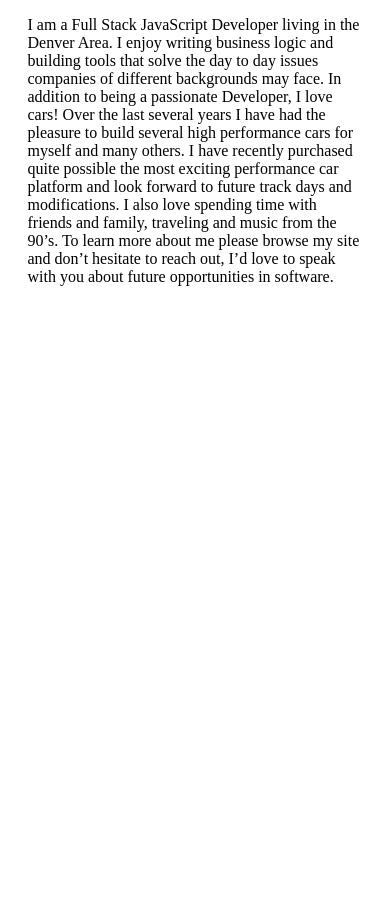
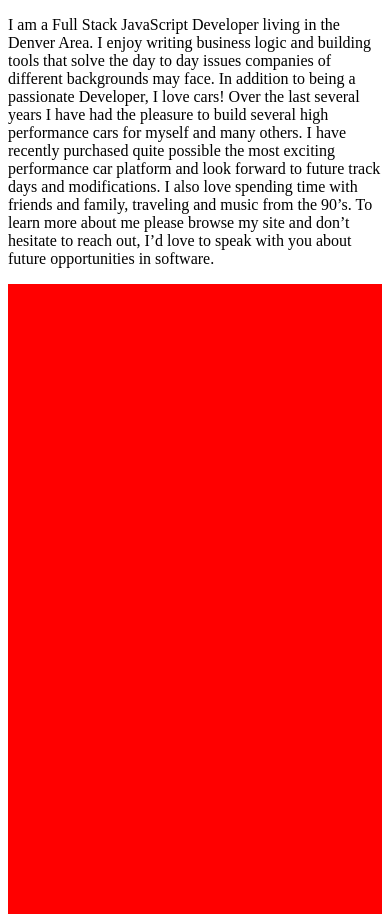
Before and after one commit to sretundijr/portfolio, a Gatsby site: page / in a window 390 px wide. Shown: the top 917 px of the page. Before the commit the page ends 844 px from the top, so only its background shows below. Built offline with nearby package versions, Linux system fonts and the light colour scheme; Gatsby itself is replaced by a stand-in of ours.

Commit message:
index page style

```diff
--- a/src/layouts/child-container.css
+++ b/src/layouts/child-container.css
@@ -4,6 +4,7 @@
   z-index: 0;
   width: 100vw;
   padding: 15vh 1.0875rem 1.45rem;
+  margin-bottom: 50px;
 }
 
 @media screen and (max-width: 800px) and (orientation: landscape) {
--- a/src/pages/index.css
+++ b/src/pages/index.css
@@ -1,5 +1,67 @@
 
-.about {
-  margin-left: 5vw;
-  margin-right: 5vw;
+.index-container {
+  display: flex;
+  flex-direction: row;
+  flex-wrap: wrap;
+  margin-left: 20px;
+  margin-right: 20px;
 }
+
+.index-content {
+  width: 60%;
+}
+
+.first-image {
+  position: absolute;
+  right: 20px;
+  margin-left: 20px;
+}
+
+.second-image {
+  margin-left: 20px;
+}
+
+@media screen and (max-width: 800px) and (orientation: landscape) {
+  .index-container {
+    display: block;
+    margin: 0;
+  }
+
+  .index-content{
+    width: 100%;
+  }
+
+  .first-image {
+    display: block;
+    position: relative;
+    margin: 0 auto;
+  }
+
+  .second-image {
+    margin-top: 20px;
+    margin-left: 0;
+  }
+}
+
+@media screen and (max-width: 450px) {
+  .index-container {
+    display: block;
+    margin: 0;
+  }
+
+  .index-content{
+    width: 100%;
+  }
+
+  .first-image {
+    display: block;
+    position: relative;
+    right: 0;
+    margin-left: 0;
+  }
+
+  .second-image {
+    margin-top: 20px;
+    margin-left: 0;
+  }
+}
--- a/src/pages/index.js
+++ b/src/pages/index.js
@@ -4,10 +4,15 @@ import aboutMe from '../personal-info';
 
 // css
 import './index.css';
+import './placeHolder.css';
 
 const IndexPage = () => (
   <div>
-    <p className="about">{aboutMe().about}</p>
+    <div className="index-container">
+      <p className="index-content">{aboutMe().about}</p>
+      <div className="first-image large-square" />
+    </div>
+    <div className="second-image xLarge-square" />
   </div>
 );
 
```
